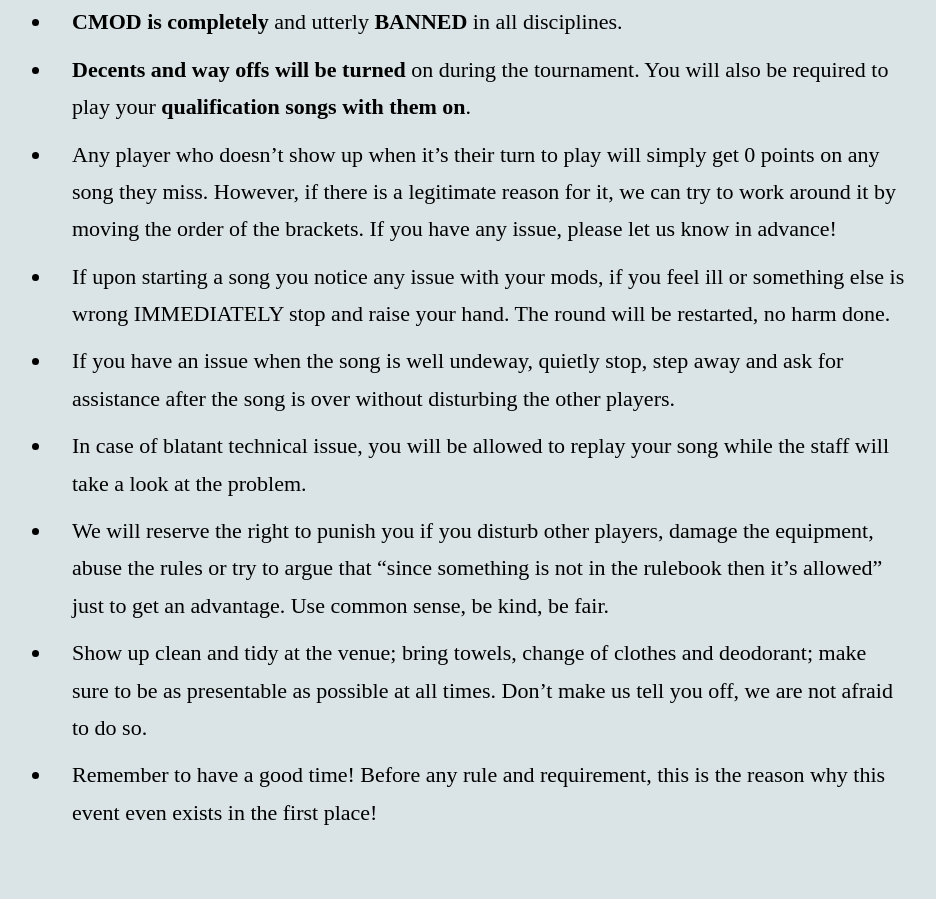
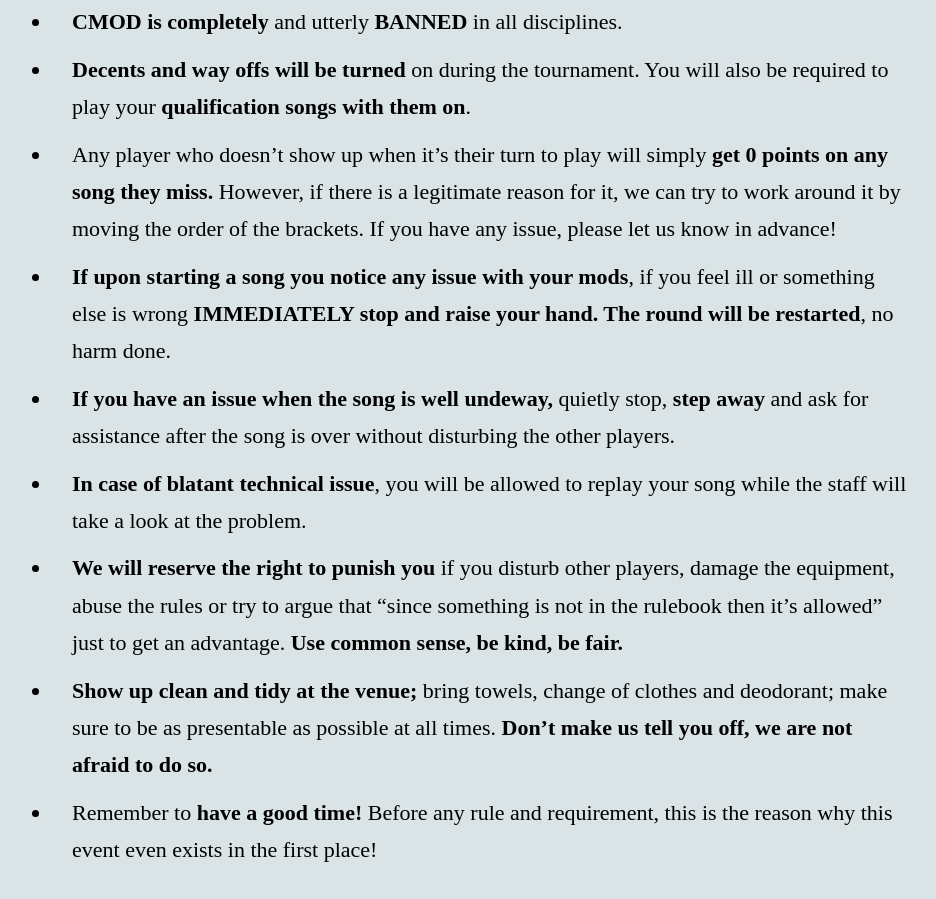
Before and after one commit to Chriyl/Eurocup-sito-scuola, a plain HTML site: page pages/rules.html in a window 1280 px wide. Shown: the part 394-1293 px from the top of the page, without its empty margins (160-1096 px from the left). Before the commit the page ends 1255 px from the top, so only its background shows below. Drawn offline with Linux system fonts and the light colour scheme.

Commit message:
aggiunto grassetto a regole

```diff
--- a/pages/rules.html
+++ b/pages/rules.html
@@ -35,27 +35,27 @@
           <li><strong>Decents and way offs will be turned</strong> on during the tournament. You will also be required to play
             your <strong>qualification songs with them on</strong>.</li>
 
-          <li>Any player who doesn’t show up when it’s their turn to play will simply get 0 points on any song
-            they miss. However, if there is a legitimate reason for it, we can try to work around it by moving the
+          <li>Any player who doesn’t show up when it’s their turn to play will simply <strong>get 0 points on any song
+            they miss.</strong> However, if there is a legitimate reason for it, we can try to work around it by moving the
             order of the brackets. If you have any issue, please let us know in advance!</li>
 
-          <li>If upon starting a song you notice any issue with your mods, if you feel ill or something else is
-            wrong IMMEDIATELY stop and raise your hand. The round will be restarted, no harm done.</li>
+          <li><strong>If upon starting a song you notice any issue with your mods</strong>, if you feel ill or something else is
+            wrong <strong>IMMEDIATELY stop and raise your hand. The round will be restarted</strong>, no harm done.</li>
 
-            <li>If you have an issue when the song is well undeway, quietly stop, step away and ask for assistance
+            <li><strong>If you have an issue when the song is well undeway,</strong> quietly stop, <strong>step away</strong> and ask for assistance
                 after the song is over without disturbing the other players.</li>
 
-            <li>In case of blatant technical issue, you will be allowed to replay your song while the staff will take
+            <li><strong>In case of blatant technical issue</strong>, you will be allowed to replay your song while the staff will take
                 a look at the problem.</li>
 
-            <li>We will reserve the right to punish you if you disturb other players, damage the equipment, abuse
+            <li><strong>We will reserve the right to punish you </strong>if you disturb other players, damage the equipment, abuse
                 the rules or try to argue that “since something is not in the rulebook then it’s allowed” just to get
-                an advantage. Use common sense, be kind, be fair.</li>
+                an advantage. <strong>Use common sense, be kind, be fair.</strong></li>
 
-                <li>Show up clean and tidy at the venue; bring towels, change of clothes and deodorant; make sure
-                    to be as presentable as possible at all times. Don’t make us tell you off, we are not afraid to do so.</li>
+                <li><strong>Show up clean and tidy at the venue;</strong> bring towels, change of clothes and deodorant; make sure
+                    to be as presentable as possible at all times. <strong>Don’t make us tell you off, we are not afraid to do so.</strong></li>
 
-                <li>Remember to have a good time! Before any rule and requirement, this is the reason why this
+                <li>Remember to <strong>have a good time!</strong> Before any rule and requirement, this is the reason why this
                     event even exists in the first place!</li>
         </ul>
       </div>
```
